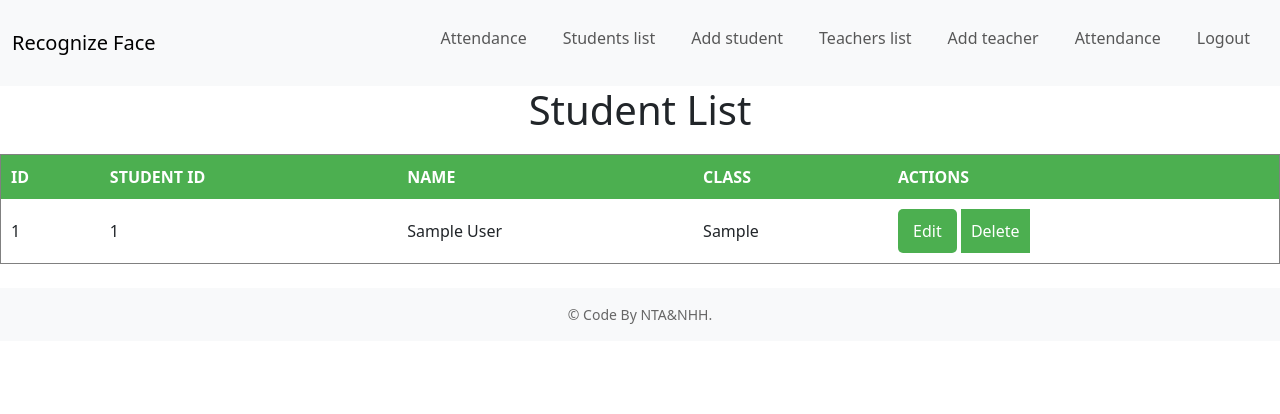
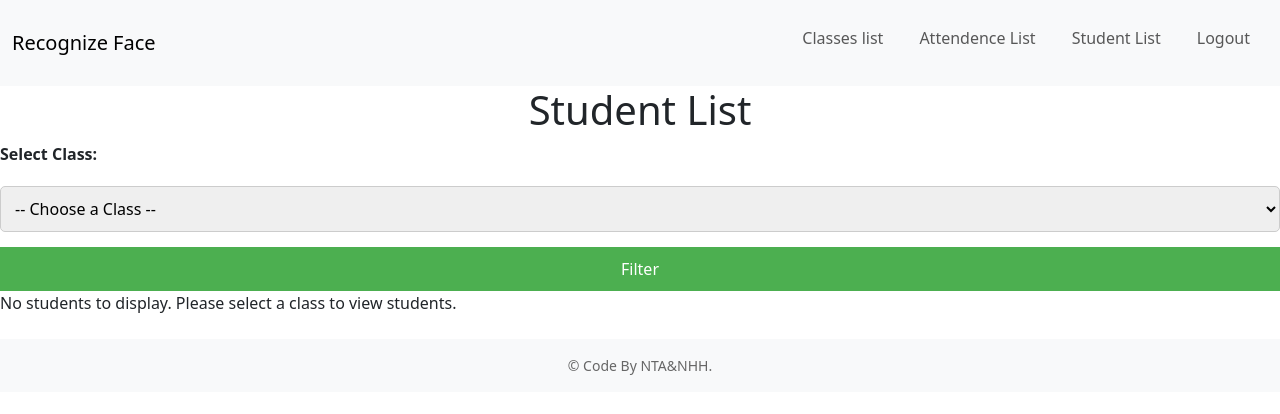
Before and after one commit to GuenHiep/ML_FaceRecognition, a Flask app: page /students in a window 1280 px wide. Shown: the top 414 px of the page. Run offline with Flask 3, Linux system fonts and the light colour scheme; the visitor is signed in with stand-in values (Sample User, id 1); tables that the repository leaves empty or names only in its code hold one stand-in row (values such as "Sample post"); some libraries are stand-ins or nearby versions.

Commit message:
add class

```diff
--- a/src/app.py
+++ b/src/app.py
@@ -4,17 +4,18 @@
 import os
 import socket
 from functools import wraps
+from dbconect import get_connection
 
 app = Flask(__name__)
 app.secret_key = "QDJSUIEWFNQKOWFMDVI"
 # Kết nối MySQL
-def get_connection():
-    return mysql.connector.connect(
-        host="localhost",
-        user="root",
-        password="tuananh1582",
-        database="face_re"
-    )
+# def get_connection():
+#     return mysql.connector.connect(
+#         host="localhost",
+#         user="root",
+#         password="tuananh1582",
+#         database="face_re"
+#     )
 
 # Trang đăng nhập student
 @app.route("/", methods=["GET", "POST"])
@@ -164,8 +165,8 @@
         return f(*args, **kwargs)
     return decorated_function
 
-@app.route("/students", methods=["GET"])
-@admin_required
+@app.route("/students", methods=["GET","POST"])
+#@admin_required
 def students_list():
     if "lecturer_id" not in session:
         flash("Please login first.", "warning")
@@ -173,12 +174,29 @@
 
     conn = get_connection()
     cursor = conn.cursor(dictionary=True)
-    cursor.execute("SELECT * FROM student ORDER BY class, idsv")
-    students = cursor.fetchall()
+    cursor.execute("SELECT DISTINCT class FROM student ORDER BY class")
+    classes = cursor.fetchall()
+
+    students = []
+    selected_class = None
+
+    if request.method == "POST":
+        selected_class = request.form.get("class")
+        if selected_class:
+            cursor.execute(
+                "SELECT * FROM student WHERE class = %s ORDER BY users_name",
+                (selected_class,)
+            )
+            students = cursor.fetchall()
     cursor.close()
     conn.close()
 
-    return render_template("students.html", students=students)
+    return render_template(
+        "students.html",
+        students=students,
+        classes=classes,
+        selected_class=selected_class
+    )
 
 
 @app.route("/students/add", methods=["GET", "POST"])
@@ -196,6 +214,13 @@
 
         conn = get_connection()
         cursor = conn.cursor()
+        cursor.execute("SELECT * FROM classes WHERE class_name = %s", (student_class,))
+        class_exists = cursor.fetchone()
+
+        if not class_exists:
+            cursor.execute("INSERT INTO classes (class_name) VALUES (%s)", (student_class,))
+            conn.commit()
+
         cursor.execute(
             "INSERT INTO student (idsv, users_name, class, user_password) VALUES (%s, %s, %s, %s)",
             (idsv, users_name, student_class, user_password),
@@ -519,6 +544,33 @@
 
     return redirect(url_for("subjects_list"))
 
+@app.route("/classes", methods=["GET"])
+# @admin_required
+def classes_list():
+    if "lecturer_id" not in session:
+        flash("Please login first.", "warning")
+        return redirect(url_for("login"))
+
+    conn = get_connection()
+    cursor = conn.cursor(dictionary=True)
+
+    # Truy vấn kết hợp thông tin lớp học và sĩ số
+    cursor.execute("""
+        SELECT c.id, c.class_name,
+               COUNT(s.id) AS student_count
+        FROM classes c
+        LEFT JOIN student s ON c.class_name = s.class
+        GROUP BY c.id, c.class_name
+        ORDER BY c.id
+    """)
+    classes = cursor.fetchall()
+
+    cursor.close()
+    conn.close()
+
+    return render_template("classes.html", classes=classes)
+
+
 # Đăng xuất
 @app.route("/logout")
 def logout():
--- a/src/dbconect.py
+++ b/src/dbconect.py
@@ -1,39 +1,10 @@
+# db.py
 import mysql.connector
 
-# Kết nối đến MySQL
 def get_connection():
     return mysql.connector.connect(
         host="localhost",
         user="root",
         password="tuananh1582",
-        database="users"
+        database="face_re"
     )
-
-# Lấy dữ liệu người dùng từ MySQL
-def get_users_data():
-    conn = get_connection()
-    cursor = conn.cursor(dictionary=True)
-    cursor.execute("SELECT id, idsv, users_name, user_password, class FROM users")
-    users = {}
-    for row in cursor.fetchall():
-        users[row['idsv']] = {  # Sử dụng 'idsv' làm khóa
-            'id': row['id'],
-            'password': row['user_password'],  # Cột mật khẩu
-            'name': row['users_name'],        # Cột tên
-            'class': row['class']             # Cột lớp
-        }
-    cursor.close()
-    conn.close()
-    return users
-
-# Điểm danh và lưu vào bảng attendance
-def mark_attendance_in_db(idsv, users_name, class_name, ip_address):
-    conn = get_connection()
-    cursor = conn.cursor()
-    cursor.execute(
-        "INSERT INTO attendance (idsv, users_name, class, ip_address, timestamp) VALUES (%s, %s, %s, %s, NOW())",
-        (idsv, users_name, class_name, ip_address)
-    )
-    conn.commit()
-    cursor.close()
-    conn.close()
--- a/src/templates/header.html
+++ b/src/templates/header.html
@@ -16,10 +16,19 @@
 
                     {% if session.get('lecturer_id') %}
                         <li class="nav-item">
-                            <a class="nav-link" href="{{ url_for('attendance_view') }}">Attendance</a>
+                            <a class="nav-link" href="{{ url_for('classes_list') }}">Classes list</a>
+                        </li>
+                        <li class="nav-item">
+                            <a class="nav-link" href="{{ url_for('attendance_view') }}">Attendence List</a>
+                        </li>
+                        <li class="nav-item">
+                            <a class="nav-link" href="{{ url_for('students_list') }}">Student List</a>
                         </li>
                     {% endif %}
                     {% if (session.get('lecturer_name') == "Admin") %}
+                        <li class="nav-item">
+                            <a class="nav-link" href="{{ url_for('classes_list') }}">Classes list</a>
+                        </li>
                         <li class="nav-item">
                             <a class="nav-link" href="{{ url_for('students_list') }}">Students list</a>
                         </li>
--- a/src/templates/students.html
+++ b/src/templates/students.html
@@ -5,6 +5,24 @@
 </head>
 <body>
     <h1>Student List</h1>
+
+    <!-- Form lọc theo lớp -->
+    <form method="post">
+        <label for="class">Select Class:</label>
+        <select name="class" id="class" required>
+            <option value="">-- Choose a Class --</option>
+            {% for class_item in classes %}
+            <option value="{{ class_item.class }}"
+                    {% if class_item.class == selected_class %} selected {% endif %}>
+                {{ class_item.class }}
+            </option>
+            {% endfor %}
+        </select>
+        <button type="submit">Filter</button>
+    </form>
+
+    <!-- Bảng hiển thị sinh viên -->
+    {% if students %}
     <table border="1">
         <thead>
             <tr>
@@ -12,7 +30,9 @@
                 <th>Student ID</th>
                 <th>Name</th>
                 <th>Class</th>
-                <th>Actions</th>
+                {% if session.get('lecturer_name') == "Admin" %}
+                    <th>Actions</th>
+                {% endif %}
             </tr>
         </thead>
         <tbody>
@@ -22,6 +42,7 @@
                 <td>{{ student.idsv }}</td>
                 <td>{{ student.users_name }}</td>
                 <td>{{ student.class }}</td>
+                {% if session.get('lecturer_name') == "Admin" %}
                 <td>
                     <button
                         style="background-color: #4CAF50; color: white; border: none; padding: 10px 15px; border-radius: 5px; cursor: pointer;"
@@ -32,10 +53,14 @@
                         <button type="submit">Delete</button>
                     </form>
                 </td>
+                {% endif %}
             </tr>
             {% endfor %}
         </tbody>
     </table>
+    {% else %}
+    <p>No students to display. Please select a class to view students.</p>
+    {% endif %}
 </body>
 {% include 'footer.html' %}
 </html>
```
Also changed, not shown: src/auth/authen.py (added, +37 -0 lines), src/recognize_face.py (+8 -7 lines), src/templates/classes.html (added, +28 -0 lines), src/test.py (+9 -8 lines), src/train_model.py (+8 -7 lines), 1 other file.
